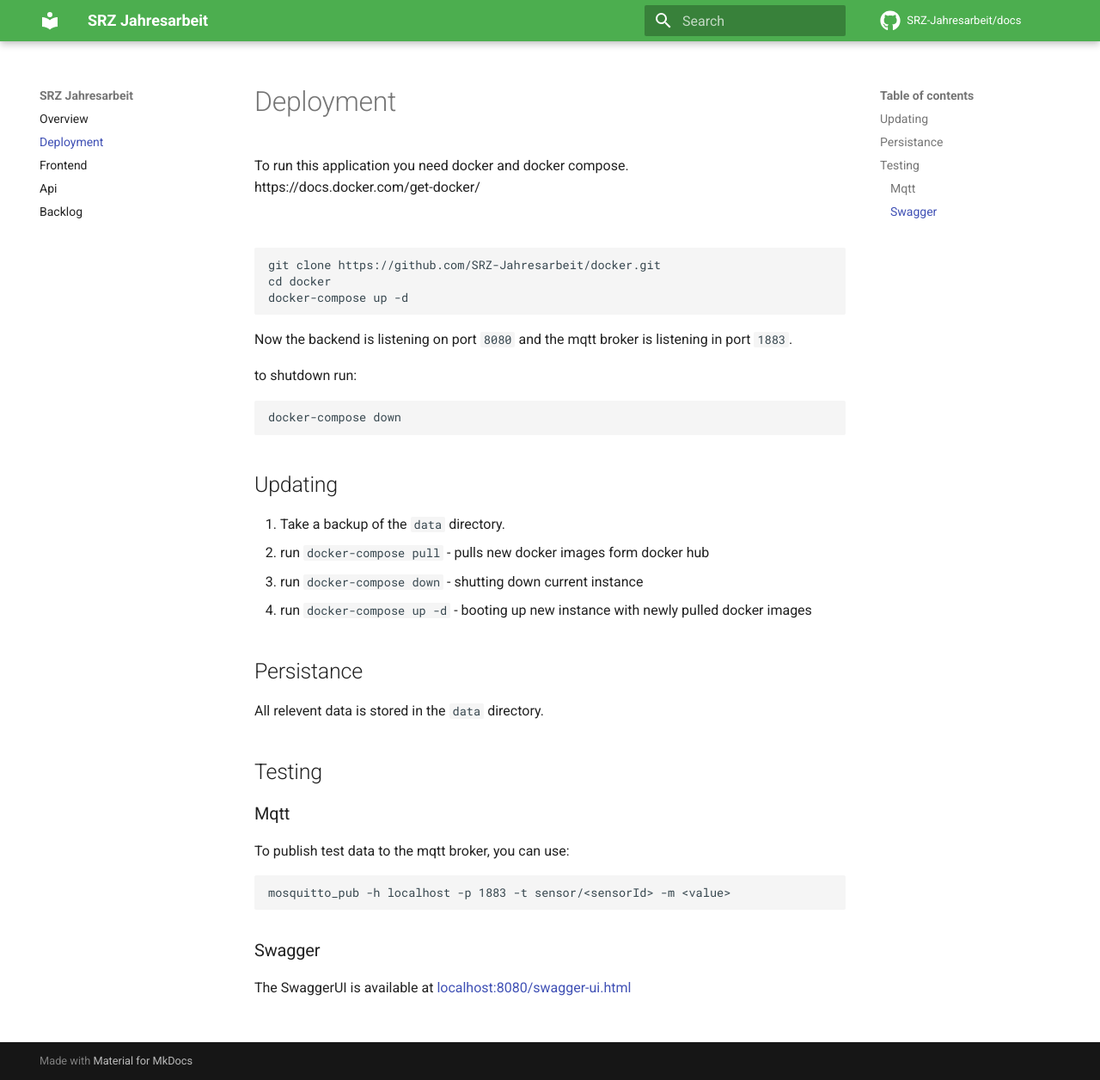
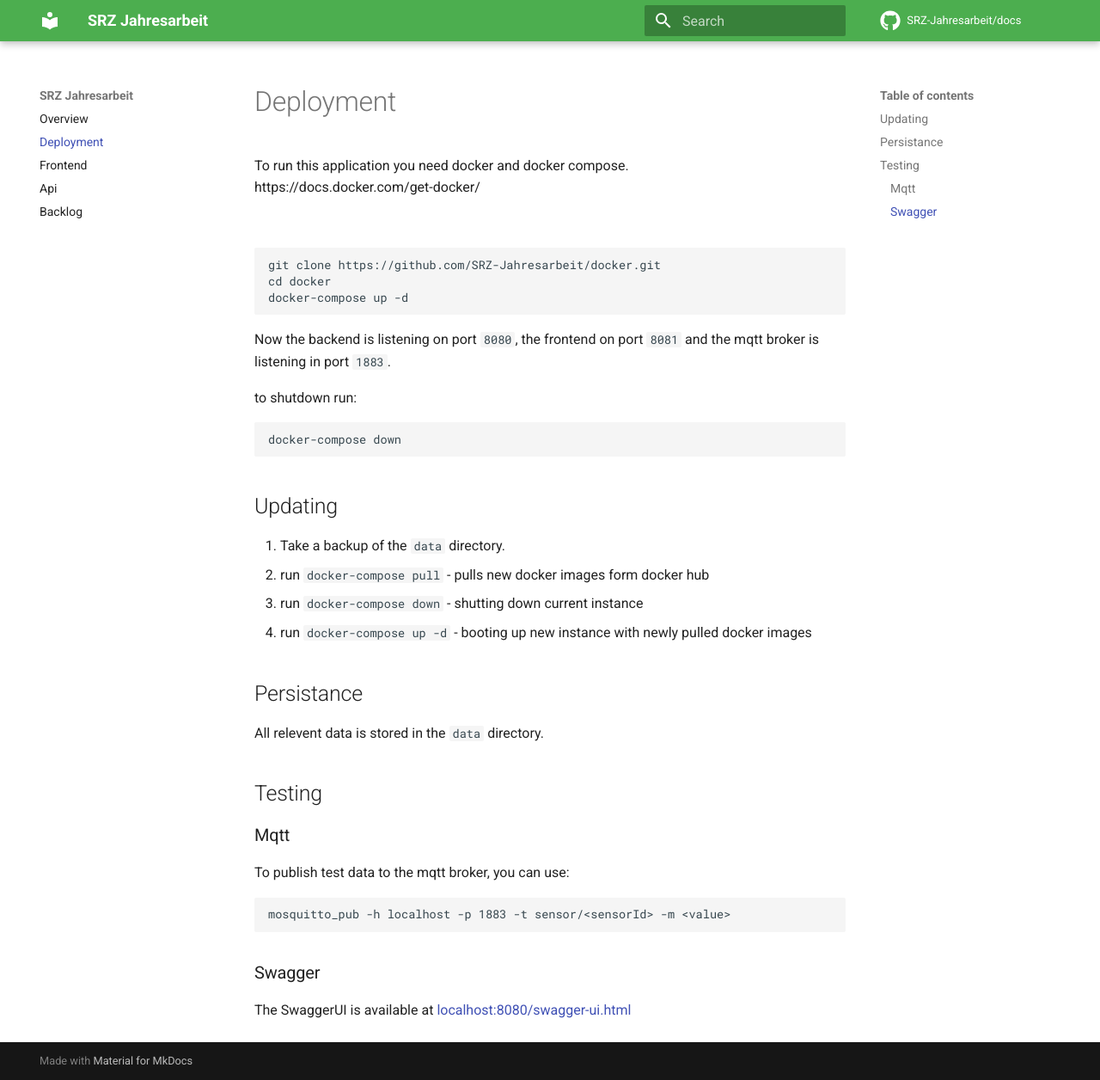
Before and after one commit to SRZ-Jahresarbeit/docs, an MkDocs documentation site: the page built from docs/deployment.md, in a window 1280 px wide and 1256 px high. Shown: the whole window at 86% size. Built offline with MkDocs 1.6.1 and Material for MkDocs 9.7.7, drawn with Linux system fonts in a browser that asks for light colours; comment, search, counter and statistics services are not loaded.

Commit message:
Update deployment.md

````diff
--- a/docs/deployment.md
+++ b/docs/deployment.md
@@ -10,7 +10,7 @@ cd docker
 docker-compose up -d
 ```
 
-Now the backend is listening on port `8080` and the mqtt broker is
+Now the backend is listening on port `8080`, the frontend on port `8081` and the mqtt broker is
 listening in port `1883`.
 
 to shutdown run:
````
